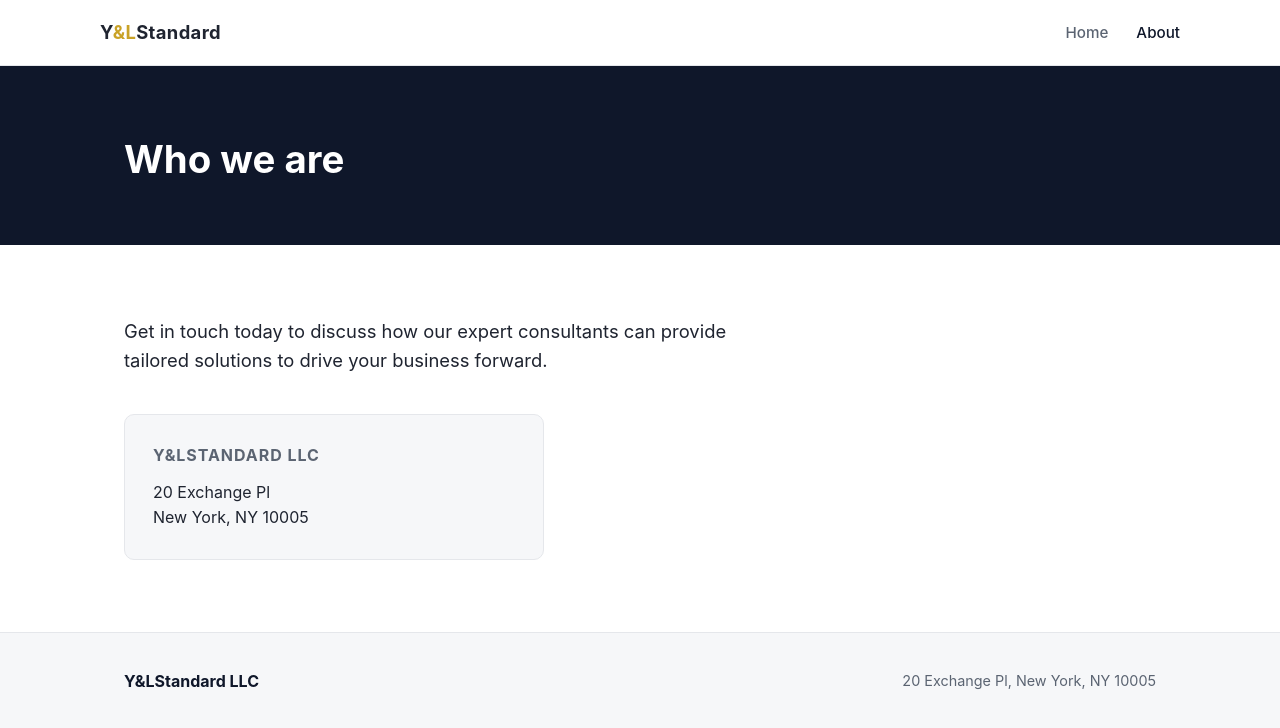
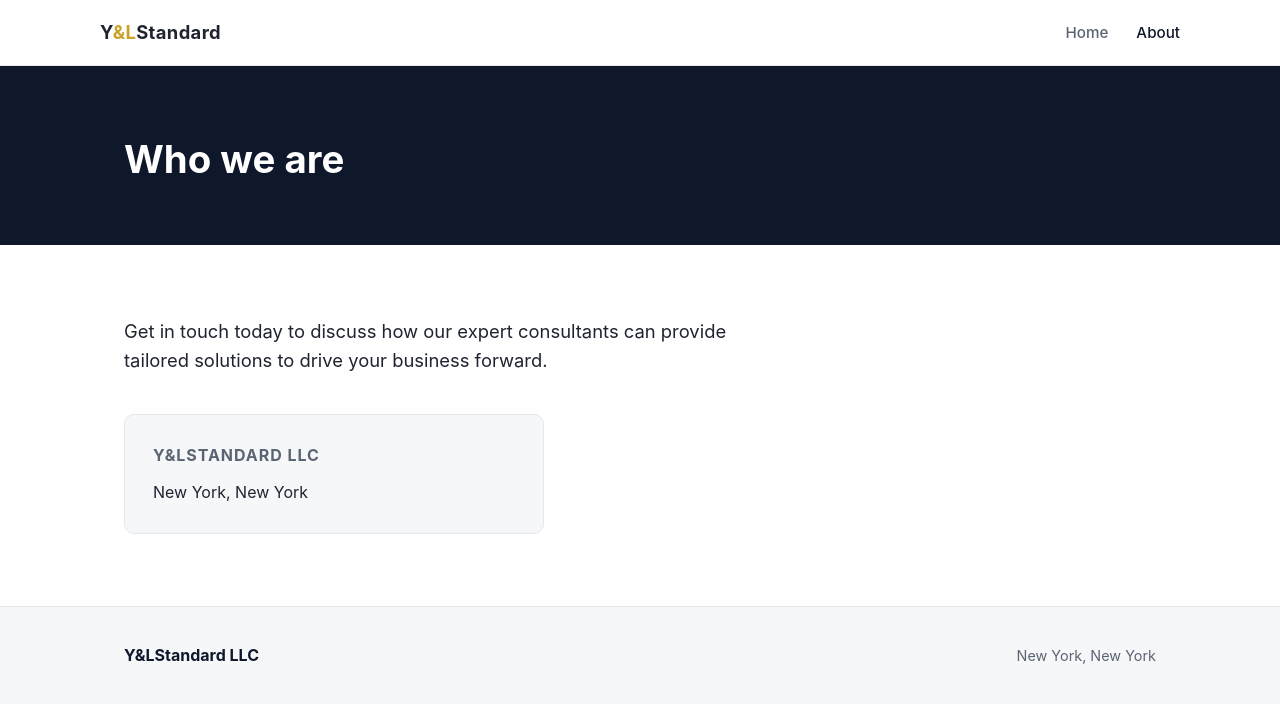
Before and after one commit to RyanLeary2764/Y-LStandardWebsite, a plain HTML site: page about.html in a window 1280 px wide. Drawn offline with Linux system fonts and the light colour scheme.

Commit message:
fix address

```diff
--- a/about.html
+++ b/about.html
@@ -34,8 +34,7 @@
       <div class="contact-card">
         <h3>Y&amp;LStandard LLC</h3>
         <address>
-          20 Exchange Pl<br>
-          New York, NY 10005
+          New York, New York<br>
         </address>
       </div>
     </div>
@@ -44,7 +43,7 @@
   <footer class="site-footer">
     <div class="container footer-inner">
       <div class="footer-brand">Y&amp;LStandard LLC</div>
-      <address class="footer-address">20 Exchange Pl, New York, NY 10005</address>
+      <address class="footer-address">New York, New York</address>
     </div>
   </footer>
 
```
Also changed, not shown: index.html (+1 -1 lines).
